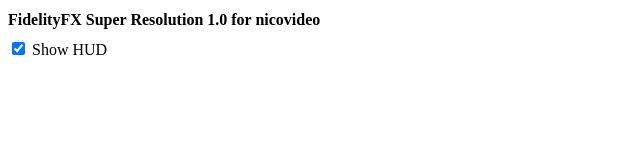
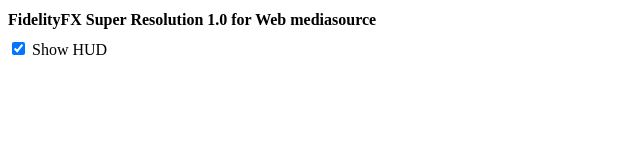
Before and after one commit to Hajime-san/web-fsr, a website with bundled scripts: page browser-extension/popup/index.html in a window 1280 px wide. Shown: the full height of the page, 0-640 px from the left. Built offline with nearby package versions, Linux system fonts and the light colour scheme; some packages are replaced by stand-ins of ours.

```diff
--- a/browser-extension/popup/index.html
+++ b/browser-extension/popup/index.html
@@ -13,7 +13,7 @@
 	<title>Document</title>
 </head>
 <body>
-	<h1>FidelityFX Super Resolution 1.0 for nicovideo</h1>
+	<h1>FidelityFX Super Resolution 1.0 for Web mediasource</h1>
 	<div>
 		<input type="checkbox" id="hudHandler" checked>
 		<label for="hudHandler">Show HUD</label>
--- a/package.json
+++ b/package.json
@@ -4,7 +4,7 @@
   "private": true,
   "repository": {
     "type": "git",
-    "url": "git+https://github.com/Hajime-san/three-fxr.git"
+    "url": "git+https://github.com/Hajime-san/web-fxr.git"
   },
   "author": "Hajime-san <utd.c.r.d.s.a@gmail.com>",
   "devDependencies": {
```
Also changed, not shown: README.md, browser-extension/icon128.png (added), browser-extension/manifest.json.
